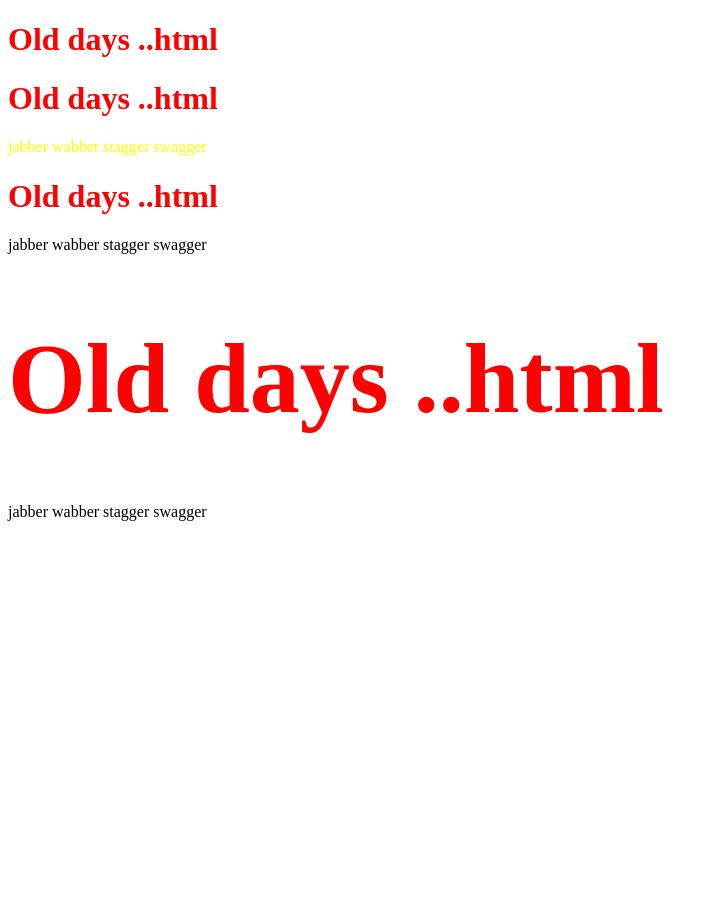
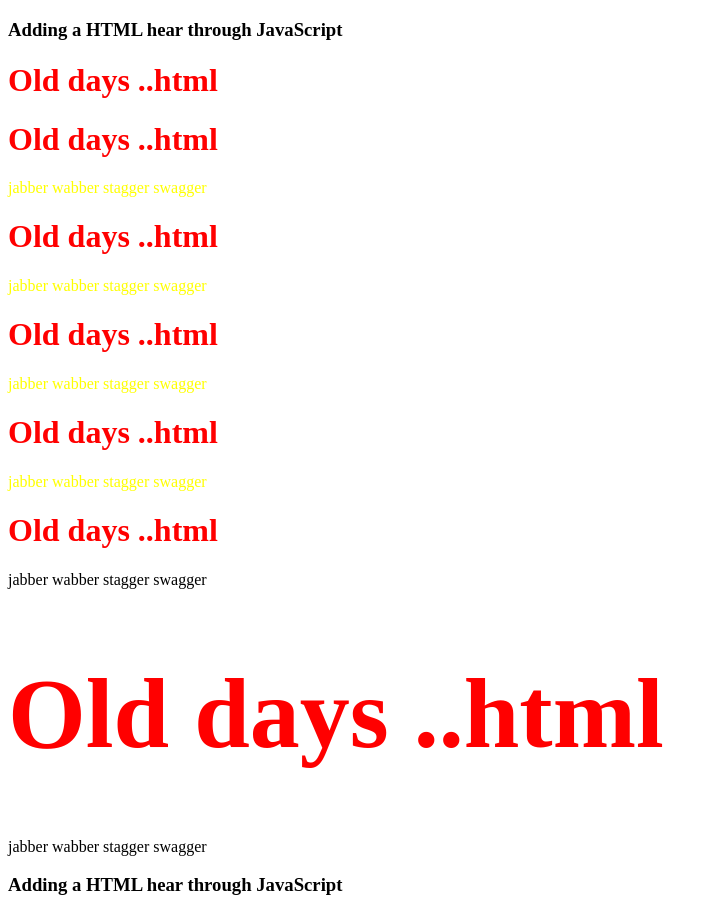
Before and after one commit to sunjeet-khokhar/JS, a plain HTML site: page index.html in a window 1280 px wide. Shown: the whole page, without its empty margins (0-719 px from the left). Before the commit the page ends 800 px from the top, so only its background shows below. Drawn offline with Linux system fonts and the light colour scheme.

Commit message:
Reading and writing html elements through JS

```diff
--- a/hello_duniya.js
+++ b/hello_duniya.js
@@ -103,3 +103,13 @@ user.email = "kukkar_murga@kfc.comdhdjdj";
 console.log(user);
 
 // push a change for github  to sync
+
+// JavaScript manipulation of the DOM
+//Selecting emelment by Id
+var heading = document.getElementById('big-daddy-heading');
+//Selecting element by Class name
+var pclass = document.getElementsByClassName('big-p');
+//list all elements in the DOM that have the css class big-p
+var pclass_query = document.querySelectorAll(".big-p");
+//Adding html using JS!
+document.write("<h3>Adding a HTML hear through JavaScript</h3>")
--- a/index.html
+++ b/index.html
@@ -28,10 +28,28 @@ h1 {
 	<p class='big-p'>jabber wabber stagger swagger</p>
 
 	<h1>Old days ..html</h1>
+	<p class='big-p'>jabber wabber stagger swagger</p>
+
+	<h1>Old days ..html</h1>
+	<p class='big-p'>jabber wabber stagger swagger</p>
+
+	<h1>Old days ..html</h1>
+	<p class='big-p'>jabber wabber stagger swagger</p>
+
+	<h1>Old days ..html</h1>
 	<p>jabber wabber stagger swagger</p>
 
 	<h1 id="big-daddy-heading">Old days ..html</h1>
 	<p>jabber wabber stagger swagger</p>
+	<script>
+	var heading = document.getElementById('big-daddy-heading');
+
+	var pclass = document.getElementsByClassName('big-p');
+
+	var pclass_query = document.querySelectorAll(".big-p");
+
+	document.write("<h3>Adding a HTML hear through JavaScript</h3>")
+;	</script>
 
 </body>
 </html>
```
